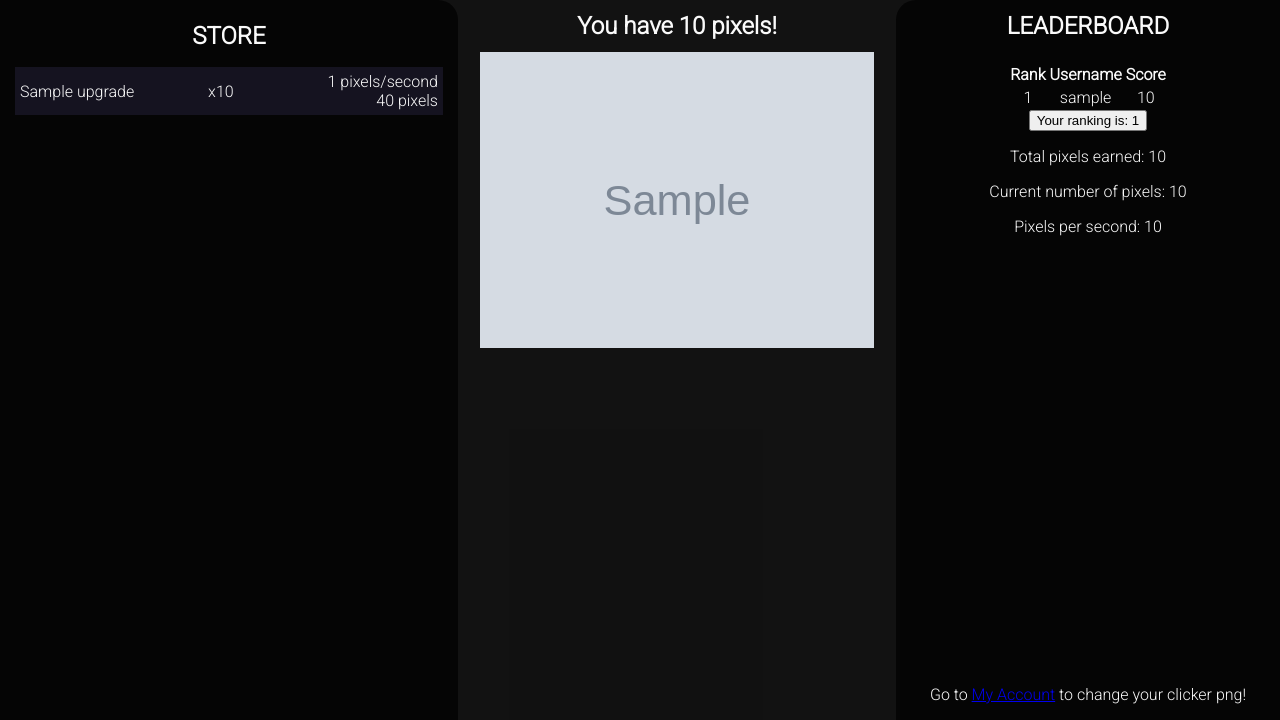
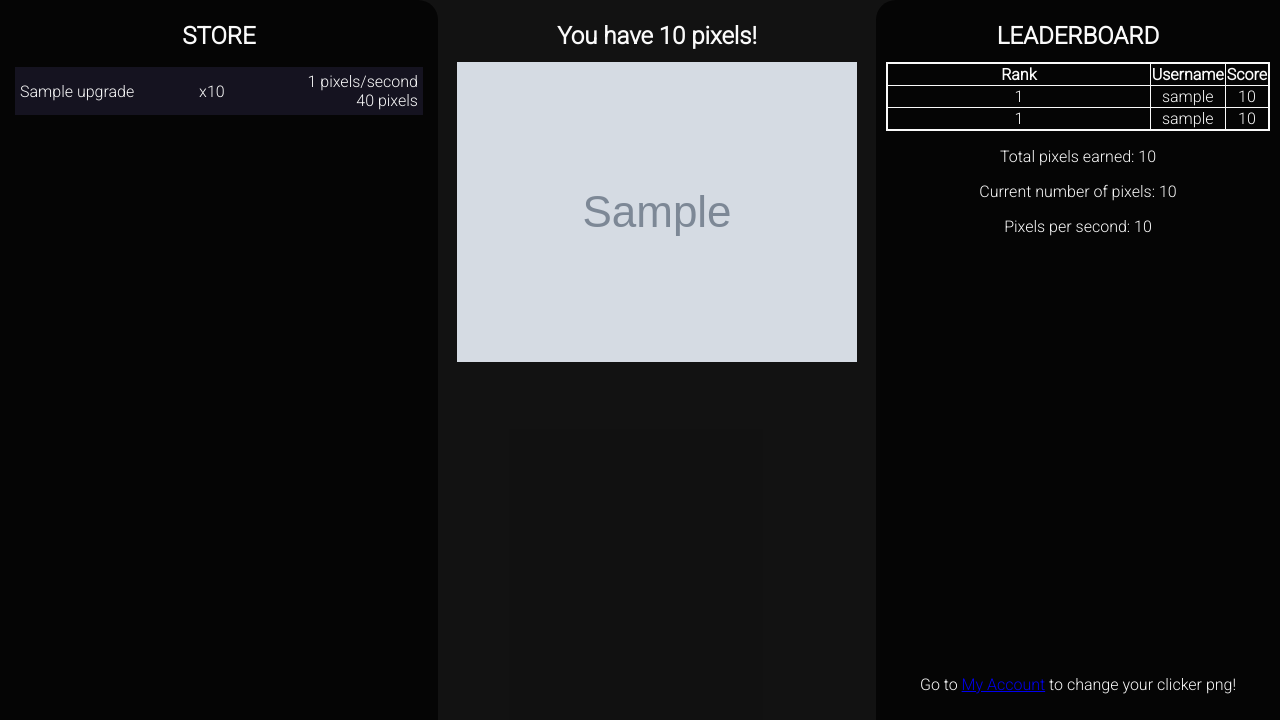
Before and after one commit to Hippodoodle/clicker.png, a Django app: page / in a window 1280 px wide. Shown: the part 80-800 px from the top of the page. Run offline with Django 3.2, Linux system fonts and the light colour scheme; a user stored in the database is signed in; tables that the repository leaves empty hold one stand-in row (values such as "Sample post"); grey boxes marked "Sample" are stand-in pictures; parts of the project's set-up code (start-up, migrations or seed data) failed here and were passed over.

Commit message:
Update css and template for leaderboard and lint
Closes: #41

```diff
--- a/static/stylesheet.css
+++ b/static/stylesheet.css
@@ -101,17 +101,34 @@ a:visited {
     font-size: 1.5em;
 }
 
-/* Body */
+::-webkit-scrollbar {
+    width: 10px;
+    /* height: 15px; */
+}
+
+::-webkit-scrollbar-track {
+    background: var(--secondary);
+}
+
+::-webkit-scrollbar-thumb {
+    background: var(--navbar);
+}
+
+::-webkit-scrollbar-thumb:hover {
+    background: var(--accent);
+}
+
+::-webkit-scrollbar-corner {
+    background: var(--secondary);
+}
+
+/* Game Page */
 
 .body-container {
     display: flex;
     justify-content: space-between;
     height: 90vh;
     background-color: var(--navbar);
-}
-
-.body-container table {
-    margin: 10px 0 0 0;
 }
 
 .body-container .leftpane {
@@ -122,8 +139,8 @@ a:visited {
 }
 
 .body-container .middlepane {
-    height: 90vh;
     max-width: 35vw;
+    padding: 10px;
 }
 
 .body-container .rightpane {
@@ -131,20 +148,26 @@ a:visited {
     border-top-left-radius: 20px;
     text-align: center;
     max-width: 30vw;
+    padding: 10px;
+}
+
+.body-container .spacer {
+    flex: 5;
 }
 
 #clicker {
-    max-height: 90%;
-    max-width: 90%;
+    max-height: 100%;
+    max-width: 100%;
 }
 
+/* Shop */
+
 .shop {
-    order: 2;
+    order: 1;
     height: 85vh;
     width: 100%;
     background-color: var(--background);
     color: var(--text);
-    /*border-radius: 5px;*/
     overflow-y: scroll;
 }
 
@@ -192,29 +215,40 @@ a:visited {
     text-align: end;
 }
 
-::-webkit-scrollbar {
-    width: 10px;
-    /* height: 15px; */
+/* Leaderboard */
+
+.leaderboard {
+    order: 1;
+    width: 100%;
+    background-color: var(--background);
+    color: var(--text);
 }
 
-::-webkit-scrollbar-track {
-    background: var(--secondary);
+.leaderboard table, th, td {
+    width: 100%;
+    border: 1px solid var(--text);
+    border-collapse: collapse;
 }
 
-::-webkit-scrollbar-thumb {
-    background: var(--navbar);
+.leaderboard tbody {
+    display: block;
+    overflow-y: scroll;
 }
 
-::-webkit-scrollbar-thumb:hover {
-    background: var(--accent);
+.leaderboard th {
+    position: sticky;
 }
 
-::-webkit-scrollbar-corner {
-    background: var(--secondary);
+.rightpane .stats {
+    order: 2;
 }
 
-.body-container .spacer {
-    flex: 5;
+.rightpane .spacer {
+    order: 3;
+}
+
+.change-png-message {
+    order: 4;
 }
 
 /* table, th, td{
--- a/templates/clicker_app/index.html
+++ b/templates/clicker_app/index.html
@@ -11,38 +11,8 @@ Home
 
     <div class="leftpane">
         <div class="pane-title">STORE</div>
+
         <div class="shop">
-            {% comment %} <table>
-                <tr>
-                    <th>Upgrade</th>
-                    <th>Price</th>
-                    <th>Purchased</th>
-                    <th>Effect</th>
-                    <th>Auto</th>
-                </tr>
-                {% for key, value in upgrade_table.items %}
-                <tr>
-                    <td><button id="upgrade-{{ key.id }}" class="purchase_button" data-user="{{ user.id }}"
-                            data-upgrade="{{ key.id }}" data-csrf="{{ csrf_token }}">{{ key.name }}</button></td>
-                    {% for item in value %}
-                    <td id="upgrade-{{ key.id }}-{{ forloop.counter }}" class="upgrade-values">
-                        {% if forloop.counter == 1 %}
-                        <script>
-                            x = {% for item in purchased_list %}{% if item.upgrade == key %} {{ item.upgrade.cost }} {% endif %} {% endfor %};
-                            x = x * Math.pow(1.15, {% for item in purchased_list %}{% if item.upgrade == key %} {{ item.quantity }} {% endif %} {% endfor %});
-                            document.getElementById("upgrade-{{ key.id }}-1").innerHTML = Math.floor(x);
-                        </script>
-                        {% else %}
-                        {{ item }}
-                        {% endif %}
-                    </td>
-                    {% endfor %}
-                    <td>{{ key.effect }}</td>
-                    <td style="text-align: center;">{% if key.auto_click %}&#10003;{% endif %}</td>
-                </tr>
-                {% endfor %}
-            </table> {% endcomment %}
-
             {% for key, value in upgrade_table.items %}
             <div id="upgrade-{{ key.id }}" class="shop-item">
                 <div class="shop-item-name">
@@ -69,37 +39,47 @@ Home
     <div class="middlepane">
         <div class="pane-title">You have <strong class="points-count">{{ user.account.points }}</strong> pixels!</div>
 
+        <div class="clicker-container">
             {% if user.is_authenticated %}
             <img src="{{ MEDIA_URL }}{{ user.account.image }}" alt="Clicker image" id="clicker" data-user="{{ user.id }}" data-csrf="{{ csrf_token }}" data-cps="{{ cps }}" data-click-upgraded="{{ upgraded_click }}">
             {% else %}
             <img src="{% static 'images/logo.png' %}" alt="Clicker image" id="clicker" data-user="{{ user.id }}" data-csrf="{{ csrf_token }}" data-cps="{{ cps }}" data-click-upgraded="{{ upgraded_click }}">
             {% endif %}
         </div>
+    </div>
 
     <div class="rightpane">
         <div class="pane-title">LEADERBOARD</div>
+
+        <div class="leaderboard">
             <table>
                 <tr>
                     <th>Rank</th>
                     <th>Username</th>
                     <th>Score</th>
                 </tr>
+                <tr>
+                    {% for account in ranking_list %} {% if account.user == request.user %}
+                    <td>{{ forloop.counter }}</td>
+                    <td>{{ account.user.username }}</td>
+                    <td><span class="lifetime-points">{{ account.lifetime_points }}</span></td>
+                    {%endif%} {%endfor%}
+                </tr>
                 {% for account in leaderboard %}
                 <tr>
-                <td>{{forloop.counter}}</td>
+                    <td>{{ forloop.counter }}</td>
                     <td>{{ account.user.username }}</td>
                     <td>
-                    {% if account.user == request.user %}<span class="lifetime-points">{{ account.lifetime_points }}</span>{%else %}{{ account.lifetime_points }}{% endif %}
+                        {% if account.user == request.user %}
+                            <span class="lifetime-points">{{ account.lifetime_points }}</span>
+                        {%else %}
+                            {{ account.lifetime_points }}
+                        {% endif %}
                     </td>
                 </tr>
                 {% endfor %}
             </table>
-
-        {% for account in ranking_list %}
-            {% if account.user == request.user %}
-                <button>Your ranking is: {{forloop.counter}}</button>
-            {%endif%}
-        {%endfor%}
+        </div>
 
         <div class="stats">
             <p>Total pixels earned: <span class="lifetime-points">{{ user.account.lifetime_points }}</span></p>
```
Lines whose indentation alone changed are shown as unchanged.
